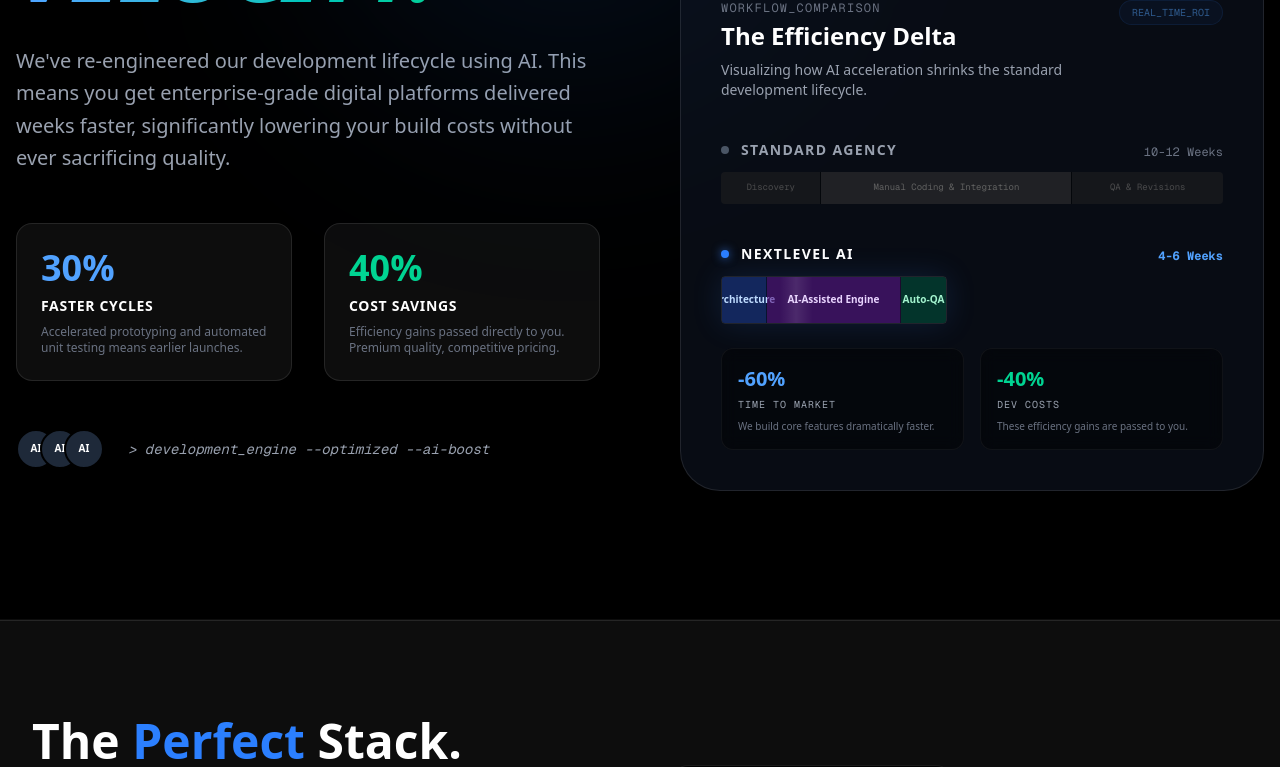
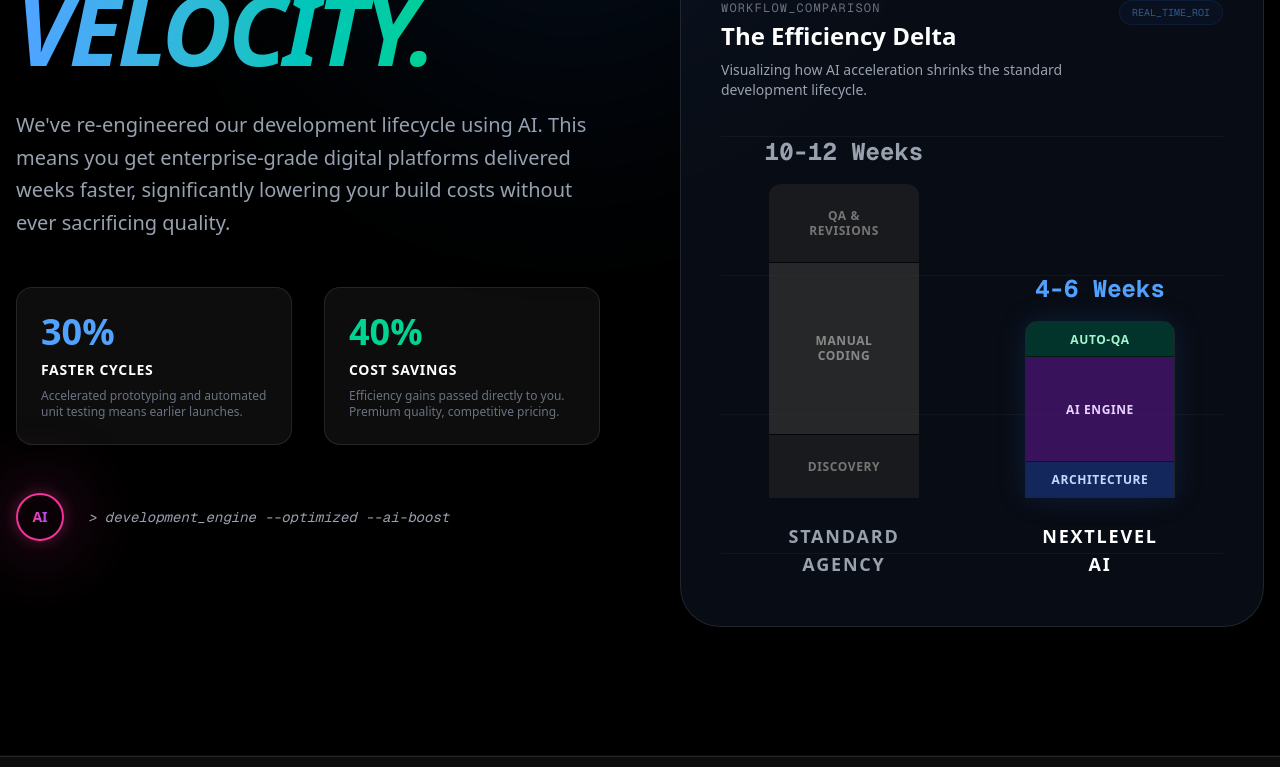
Before and after one commit to boyanmagat/nextlevel, a Next.js app: page / in a window 1280 px wide. Shown: the part 2017-2784 px from the top of the page. Built offline with nearby package versions, Linux system fonts and the light colour scheme.

Commit message:
feat: finalize AI efficiency delta chart styling and removing extra stats card

```diff
--- a/app/HomeClient.tsx
+++ b/app/HomeClient.tsx
@@ -167,10 +167,15 @@ export default function Home() {
               </div>
 
               <div className="flex items-center gap-6">
-                <div className="flex -space-x-4">
-                  {[1, 2, 3].map(i => (
-                    <div key={i} className="w-10 h-10 rounded-full border-2 border-black bg-gray-800 flex items-center justify-center text-[10px] font-bold">AI</div>
-                  ))}
+                <div className="relative pointer-events-none select-none flex-shrink-0">
+                  <div
+                    className="w-12 h-12 rounded-full border-2 border-pink-500 bg-black/40 backdrop-blur-md flex items-center justify-center z-10 relative shadow-[0_0_15px_rgba(236,72,153,0.3)]"
+                  >
+                    <span className="text-sm font-black text-transparent bg-clip-text bg-gradient-to-r from-pink-500 to-purple-500">
+                      AI
+                    </span>
+                  </div>
+                  <div className="absolute inset-0 bg-pink-500/20 rounded-full blur-xl scale-150"></div>
                 </div>
                 <p className="text-sm text-gray-400 italic font-mono">
                   &gt; development_engine --optimized --ai-boost
@@ -215,7 +220,7 @@ export default function Home() {
               >
                 <div className="absolute inset-0 bg-gradient-to-br from-blue-500/5 to-transparent opacity-0 group-hover:opacity-100 transition-opacity"></div>
 
-                <div className="flex justify-between items-start relative z-10 mb-10">
+                <div className="flex justify-between items-start relative z-10 mb-3">
                   <div>
                     <div className="text-xs font-mono text-gray-500 uppercase tracking-widest mb-1">Workflow_Comparison</div>
                     <div className="text-2xl font-bold">The Efficiency Delta</div>
@@ -226,62 +231,65 @@ export default function Home() {
                   </div>
                 </div>
 
-                <div className="space-y-10 relative z-10">
-                  {/* Traditional Timeline */}
-                  <div>
-                    <div className="flex justify-between items-end mb-3">
-                      <div className="flex items-center gap-3">
-                        <div className="w-2 h-2 rounded-full bg-gray-600"></div>
-                        <h4 className="text-sm font-bold text-gray-400 uppercase tracking-widest">Standard Agency</h4>
+                <div className="flex-1 flex flex-col relative z-10 mt-6">
+                  {/* Chart Container */}
+                  <div className="w-full h-[350px] md:h-[450px] flex items-end justify-between px-2 md:px-12 relative">
+
+                    {/* Background Grid */}
+                    <div className="absolute inset-0 flex flex-col justify-between pointer-events-none opacity-20 pb-8">
+                      <div className="w-full h-px bg-white/20"></div>
+                      <div className="w-full h-px bg-white/20"></div>
+                      <div className="w-full h-px bg-white/20"></div>
+                      <div className="w-full h-px bg-white/20"></div>
                     </div>
-                      <span className="text-xs text-gray-500 font-mono">10-12 Weeks</span>
+
+                    {/* Traditional Agency Stack - Left */}
+                    <div className="flex flex-col items-center h-full w-[48%] max-w-[150px] relative z-10 justify-end pb-2">
+                      <span className="text-xl md:text-2xl text-gray-400 font-mono mb-4 font-bold select-none whitespace-nowrap">10-12 Weeks</span>
+                      <motion.div
+                        initial={{ height: "0%" }}
+                        whileInView={{ height: "100%" }}
+                        transition={{ duration: 1.5, ease: "easeOut" }}
+                        viewport={{ once: true }}
+                        className="w-full flex flex-col rounded-t-xl overflow-hidden opacity-50 grayscale sepia-[0.2]"
+                      >
+                        <div className="w-full h-[25%] bg-zinc-800 border-b border-black flex items-center justify-center p-4 text-center">
+                          <span className="text-base md:text-xs text-gray-300 font-bold leading-tight uppercase tracking-wider">QA &<br />Revisions</span>
                         </div>
-                    <div className="h-8 w-full flex rounded overflow-hidden opacity-40 grayscale sepia-[0.2]">
-                      <div className="h-full bg-zinc-800 w-[20%] border-r border-black flex items-center justify-center text-[9px] text-gray-400 font-mono">Discovery</div>
-                      <div className="h-full bg-zinc-700 w-[50%] border-r border-black flex items-center justify-center text-[9px] text-gray-300 font-mono">Manual Coding & Integration</div>
-                      <div className="h-full bg-zinc-800 w-[30%] flex items-center justify-center text-[9px] text-gray-400 font-mono">QA & Revisions</div>
+                        <div className="w-full h-[55%] bg-zinc-700 border-b border-black flex items-center justify-center p-4 text-center">
+                          <span className="text-base md:text-xs text-white font-bold leading-tight uppercase tracking-wider">Manual<br />Coding</span>
+                        </div>
+                        <div className="w-full h-[20%] bg-zinc-800 flex items-center justify-center p-4 text-center">
+                          <span className="text-base md:text-xs text-gray-300 font-bold leading-tight uppercase tracking-wider">Discovery</span>
+                        </div>
+                      </motion.div>
+                      <div className="text-base md:text-lg font-bold text-gray-400 uppercase tracking-widest text-center mt-6 whitespace-nowrap">
+                        Standard<br />Agency
                       </div>
                     </div>
 
-                  {/* AI Timeline */}
-                  <div>
-                    <div className="flex justify-between items-end mb-3">
-                      <div className="flex items-center gap-3">
-                        <div className="w-2 h-2 rounded-full bg-blue-500 shadow-[0_0_10px_rgba(59,130,246,0.8)]"></div>
-                        <h4 className="text-sm font-bold text-white uppercase tracking-widest">NextLevel AI</h4>
-                      </div>
-                      <span className="text-xs text-blue-400 font-mono font-bold">4-6 Weeks</span>
-                    </div>
+                    {/* NextLevel AI Stack - Right */}
+                    <div className="flex flex-col items-center h-full w-[48%] max-w-[150px] relative z-10 justify-end pb-2">
+                      <span className="text-xl md:text-2xl text-blue-400 font-bold font-mono mb-4 select-none whitespace-nowrap">4-6 Weeks</span>
                       <motion.div
-                      initial={{ width: "0%" }}
-                      whileInView={{ width: "45%" }}
+                        initial={{ height: "0%" }}
+                        whileInView={{ height: "40%" }}
                         transition={{ duration: 1.5, ease: "easeOut", delay: 0.2 }}
                         viewport={{ once: true }}
-                      className="h-12 flex rounded overflow-hidden border border-white/10 shadow-[0_0_30px_rgba(59,130,246,0.15)] relative"
+                        className="w-full flex flex-col rounded-t-xl overflow-hidden border border-white/10 shadow-[0_0_30px_rgba(59,130,246,0.15)] relative"
                       >
-                      <div className="h-full bg-blue-900/60 w-[20%] border-r border-black/50 flex flex-col items-center justify-center gap-1">
-                        <span className="text-[10px] text-blue-200 font-bold whitespace-nowrap px-2 pb-[1px]">Architecture</span>
+                        <div className="w-full h-[20%] bg-emerald-900/60 border-b border-black/50 flex items-center justify-center p-4 text-center">
+                          <span className="text-base md:text-xs text-emerald-200 font-black leading-tight uppercase tracking-wider">Auto-QA</span>
                         </div>
-                      <div className="h-full bg-purple-900/60 w-[60%] border-r border-black/50 flex flex-col items-center justify-center gap-1 relative overflow-hidden">
-                        <motion.div animate={{ x: ["-100%", "200%"] }} transition={{ duration: 2, repeat: Infinity, ease: "linear" }} className="absolute inset-0 w-1/4 bg-gradient-to-r from-transparent via-white/10 to-transparent"></motion.div>
-                        <span className="text-[10px] text-purple-200 font-bold whitespace-nowrap px-2 pb-[1px]">AI-Assisted Engine</span>
+                        <div className="w-full h-[60%] bg-purple-900/60 border-b border-black/50 flex items-center justify-center p-4 text-center relative overflow-hidden">
+                          <span className="text-base md:text-xs text-purple-200 font-black leading-tight uppercase tracking-wider">AI Engine</span>
                         </div>
-                      <div className="h-full bg-emerald-900/60 w-[20%] flex flex-col items-center justify-center gap-1">
-                        <span className="text-[10px] text-emerald-200 font-bold whitespace-nowrap px-2 pb-[1px]">Auto-QA</span>
+                        <div className="w-full h-[20%] bg-blue-900/60 flex items-center justify-center p-4 text-center">
+                          <span className="text-base md:text-xs text-blue-200 font-black leading-tight uppercase tracking-wider">Architecture</span>
                         </div>
                       </motion.div>
-
-                    {/* Stats Breakdown */}
-                    <div className="mt-6 grid grid-cols-2 gap-4">
-                      <div className="p-4 bg-black/40 rounded-xl border border-white/5 backdrop-blur-sm">
-                        <div className="text-blue-400 text-xl font-black mb-1">-60%</div>
-                        <div className="text-[10px] text-gray-400 font-mono uppercase tracking-widest">Time to Market</div>
-                        <p className="text-[10px] text-gray-500 mt-2 leading-tight">We build core features dramatically faster.</p>
-                      </div>
-                      <div className="p-4 bg-black/40 rounded-xl border border-white/5 backdrop-blur-sm">
-                        <div className="text-emerald-400 text-xl font-black mb-1">-40%</div>
-                        <div className="text-[10px] text-gray-400 font-mono uppercase tracking-widest">Dev Costs</div>
-                        <p className="text-[10px] text-gray-500 mt-2 leading-tight">These efficiency gains are passed to you.</p>
+                      <div className="text-base md:text-lg font-bold text-white uppercase tracking-widest text-center mt-6 flex flex-col items-center justify-center whitespace-nowrap">
+                        NextLevel<br />AI
                       </div>
                     </div>
                   </div>
@@ -367,10 +375,10 @@ export default function Home() {
             </div>
           </div>
         </div>
-      </section>
+      </section >
 
       {/* NEW: Custom Software / Bespoke Solutions */}
-      <section className="py-24 bg-white/5 border-y border-white/10">
+      < section className="py-24 bg-white/5 border-y border-white/10" >
         <div className="max-w-7xl mx-auto px-4 md:px-8">
           <div className="text-center mb-16">
             <motion.h2
@@ -466,14 +474,14 @@ export default function Home() {
             </div>
           </motion.div>
         </div>
-      </section>
+      </section >
 
       {/* NEW: Performance Showcase */}
-      <section className="relative py-32 overflow-hidden bg-[#030303] border-y border-white/5">
+      < section className="relative py-32 overflow-hidden bg-[#030303] border-y border-white/5" >
         {/* Subtle Background Detail */}
-        <div className="absolute inset-0 overflow-hidden pointer-events-none">
+        < div className="absolute inset-0 overflow-hidden pointer-events-none" >
           <div className="absolute top-1/2 left-1/2 -translate-x-1/2 -translate-y-1/2 w-[800px] h-[800px] bg-pink-500/5 rounded-full blur-[120px]"></div>
-        </div>
+        </div >
 
         <div className="relative px-4 max-w-7xl mx-auto">
           <motion.div
@@ -543,10 +551,10 @@ export default function Home() {
             ))}
           </div>
         </div>
-      </section>
+      </section >
 
       {/* NEW: Process Section (Git Pipeline) */}
-      <section className="py-32 bg-black border-t border-white/5">
+      < section className="py-32 bg-black border-t border-white/5" >
         <div className="px-4 md:px-8 max-w-5xl mx-auto">
           <motion.h2
             initial={{ opacity: 0, y: 30 }}
@@ -624,10 +632,10 @@ export default function Home() {
             </div>
           </div>
         </div>
-      </section>
+      </section >
 
       {/* NEW: Mastery / Certification */}
-      <section className="py-24 px-4 md:px-8 max-w-7xl mx-auto">
+      < section className="py-24 px-4 md:px-8 max-w-7xl mx-auto" >
         <div className="relative rounded-3xl overflow-hidden bg-gradient-to-br from-gray-900 to-black border border-white/10 p-8 md:p-16">
           <div className="absolute top-0 right-0 w-64 h-64 bg-purple-600/20 rounded-full blur-3xl -translate-y-1/2 translate-x-1/2"></div>
 
@@ -677,14 +685,14 @@ export default function Home() {
           </div>
         </div>
 
-      </section>
+      </section >
 
 
 
 
 
       {/* NEW: Team Section */}
-      <section className="py-24 px-4 md:px-8 max-w-5xl mx-auto border-t border-white/10 w-full">
+      < section className="py-24 px-4 md:px-8 max-w-5xl mx-auto border-t border-white/10 w-full" >
         <h2 className="text-4xl font-bold mb-12">The Minds.</h2>
         <div className="grid grid-cols-1 md:grid-cols-2 gap-12 w-full">
           {[
@@ -721,10 +729,10 @@ export default function Home() {
             </motion.div>
           ))}
         </div>
-      </section>
+      </section >
 
       {/* Visual Statement */}
-      <section className="h-[60vh] md:h-[80vh] bg-gradient-to-br from-purple-900 via-black to-black flex items-center justify-center relative overflow-hidden">
+      < section className="h-[60vh] md:h-[80vh] bg-gradient-to-br from-purple-900 via-black to-black flex items-center justify-center relative overflow-hidden" >
         <div className="absolute inset-0 bg-gray-900 opacity-50 mix-blend-overlay"></div>
         <div className="absolute inset-0 bg-[radial-gradient(circle_at_center,_var(--tw-gradient-stops))] from-pink-900/20 via-black to-black"></div>
         <motion.h2
@@ -736,10 +744,10 @@ export default function Home() {
         >
           MAKE IT <br /> REAL
         </motion.h2>
-      </section>
+      </section >
 
       {/* CTA */}
-      <section className="py-32 text-center px-4">
+      < section className="py-32 text-center px-4" >
         <motion.div
           initial={{ opacity: 0, y: 40 }}
           whileInView={{ opacity: 1, y: 0 }}
@@ -751,7 +759,7 @@ export default function Home() {
             Launch Project
           </Link>
         </motion.div>
-      </section>
+      </section >
     </div >
   );
 }
```
Lines whose indentation alone changed are shown as unchanged.
